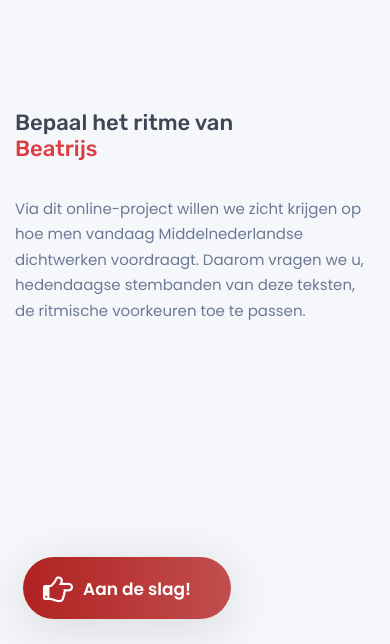
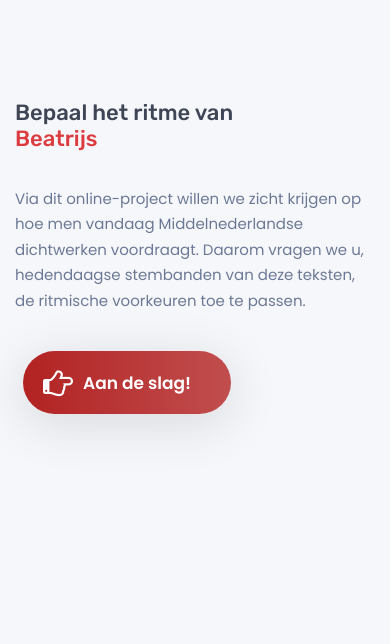
Before and after one commit to WHaverals/scanblog, a Flask app: page / in a window 390 px wide. Shown: the part 200-844 px from the top of the page. Run offline with Flask 2, Linux system fonts and the light colour scheme; parts of the project's set-up code (start-up, migrations or seed data) failed here and were passed over; some libraries are stand-ins or nearby versions.

Commit message:
again, new css for index page

```diff
--- a/app/static/css/custom.css
+++ b/app/static/css/custom.css
@@ -418,11 +418,7 @@ h1.login-title {
 	color: #000;
 }
 
-.header-layout-6 {
-	width: 100%;
-	top:0;
-	position:absolute;
-}
+
 
 .header-layout-6 .navbar{
 	padding: 20px 0;
@@ -484,7 +480,7 @@ h1.login-title {
 }
 
 .banner-layout-10{
-	position: fixed;
+	position: relative;
 	bottom: 0;
 	left: 0;
 	width: 100%;
@@ -492,13 +488,11 @@ h1.login-title {
 }
 
 .banner-layout-10 .row{
-	position: fixed;
-	bottom: 0;
-	width:100%;
-}
+	position: relative;
+	z-index: 1;}
 
 .banner-layout-10 .header-content{
-	padding-bottom: 200px;
+	margin-top: 60px;
 }
 
 .banner-layout-10 .header-content h2{
@@ -517,6 +511,7 @@ h1.login-title {
 }
 
 .banner-layout-10 .header-img{
+	text-align: center;
 	bottom: 0;
 }
 
@@ -1152,15 +1147,14 @@ h1.login-title {
 
 @media only screen and (max-width: 991px){
 
-	.banner-layout-10{
-		position: fixed;
-		width:100%;
-		bottom:0;
-	}
 
 	.banner-layout-10 .header-content{
-		text-align: center;
-		bottom:0;
+		margin-top: 0;
+		margin-bottom: 30px;
+	}
+
+	.banner-layout-10 .header-img{
+	display:none;
 	}
 
 	.banner-layout-10 .btn-download{
@@ -1463,11 +1457,7 @@ h3 > t:focus:before {
 	}
 }
 
-@media only screen and (max-width: 575px){
-	.banner-layout-10 .header-img img{
-	display: none;
-	}
-}
+
 
 
 @media only screen and (max-width: 1200px){
@@ -1493,10 +1483,6 @@ h3 > t:focus:before {
 }
 
 @media only screen and (max-width: 991px){
-	.banner-layout-10 .header-img img{
-		max-width: 40%;
-		margin-left: 300px;
-	}
 
 
 	.header-layout-5 .navbar-nav{
```
